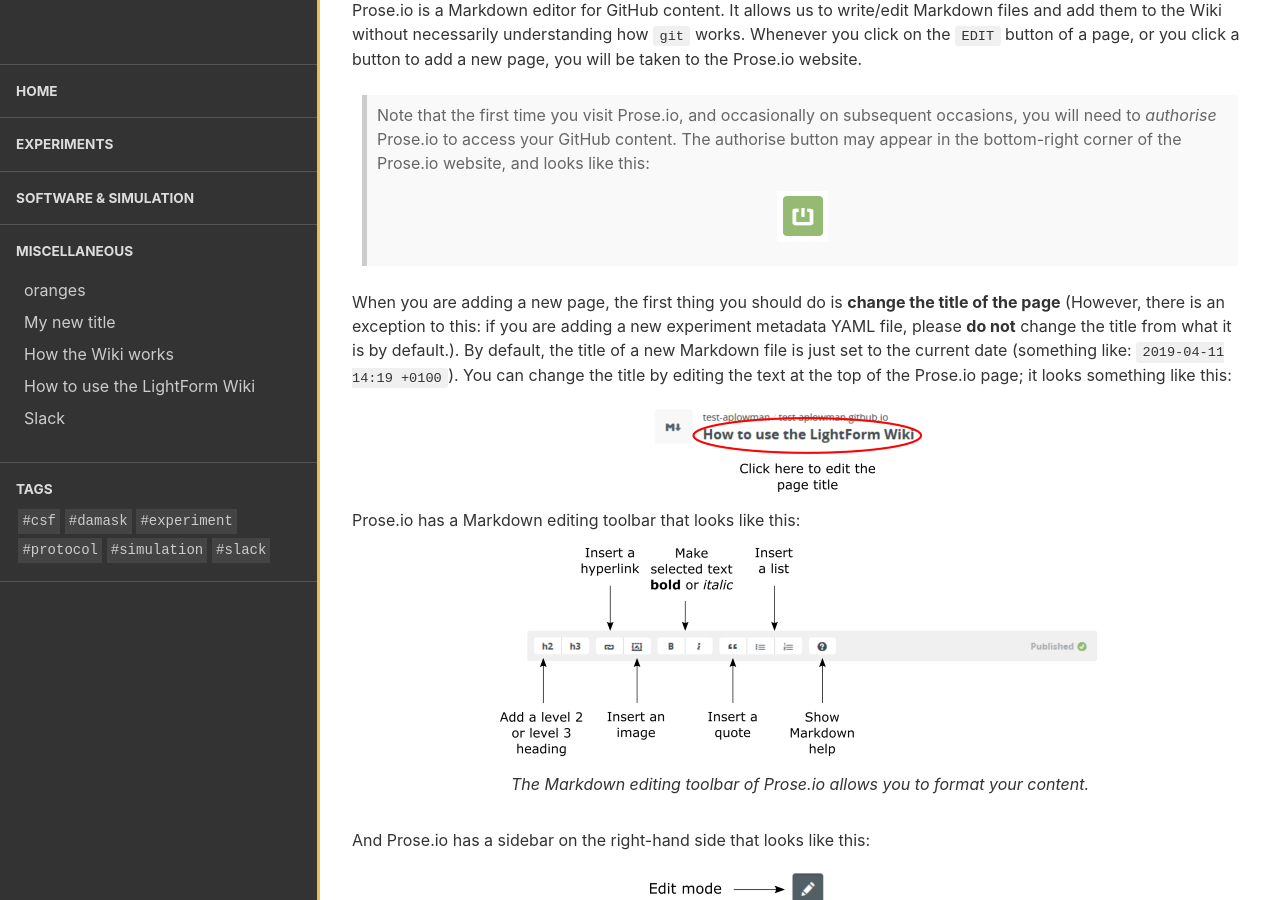
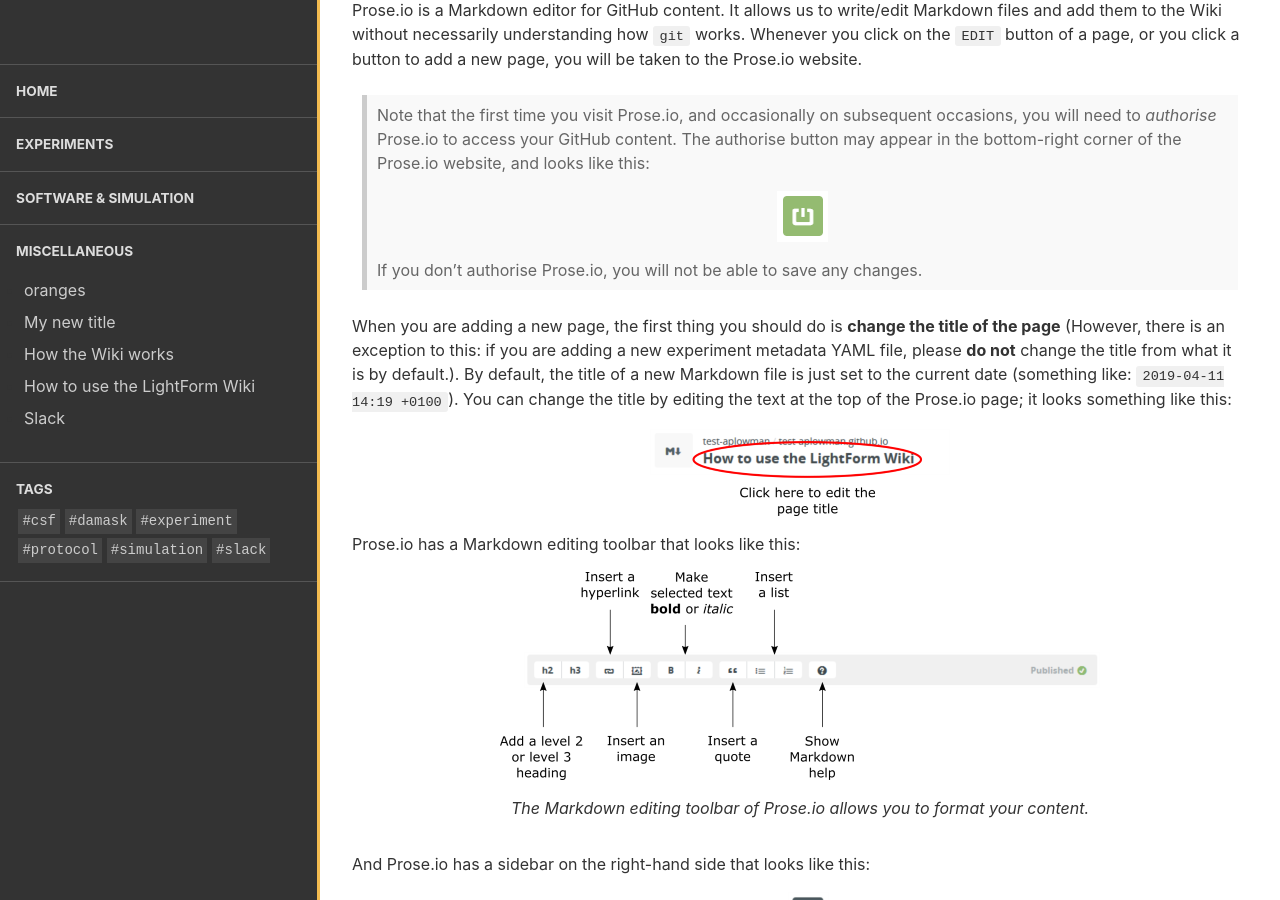
Before and after one commit to test-aplowman/test-aplowman.github.io, a Jekyll site: the page built from collections/_miscellaneous/how_to_use_wiki.md, in a window 1280 px wide and 900 px high, scrolled down 1074 px. Built offline with Jekyll 4.4.1, drawn with Linux system fonts in a browser that asks for light colours.

Commit message:
Update how_to_use_wiki.md

```diff
--- a/collections/_miscellaneous/how_to_use_wiki.md
+++ b/collections/_miscellaneous/how_to_use_wiki.md
@@ -24,7 +24,7 @@
 
 Prose.io is a Markdown editor for GitHub content. It allows us to write/edit Markdown files and add them to the Wiki without necessarily understanding how `git` works. Whenever you click on the `EDIT` button of a page, or you click a button to add a new page, you will be taken to the Prose.io website.
 
-> Note that the first time you visit Prose.io, and occasionally on subsequent occasions, you will need to *authorise* Prose.io to access your GitHub content. The authorise button may appear in the bottom-right corner of the Prose.io website, and looks like this: ![prose_authorise_button.png]({{site.baseurl}}/assets/images/posts/prose_authorise_button.png)
+> Note that the first time you visit Prose.io, and occasionally on subsequent occasions, you will need to *authorise* Prose.io to access your GitHub content. The authorise button may appear in the bottom-right corner of the Prose.io website, and looks like this: ![prose_authorise_button.png]({{site.baseurl}}/assets/images/posts/prose_authorise_button.png) If you don't authorise Prose.io, you will not be able to save any changes.
 
 When you are adding a new page, the first thing you should do is **change the title of the page** (However, there is an exception to this: if you are adding a new experiment metadata YAML file, please **do not** change the title from what it is by default.). By default, the title of a new Markdown file is just set to the current date (something like: `2019-04-11 14:19 +0100`). You can change the title by editing the text at the top of the Prose.io page; it looks something like this:
 
```
